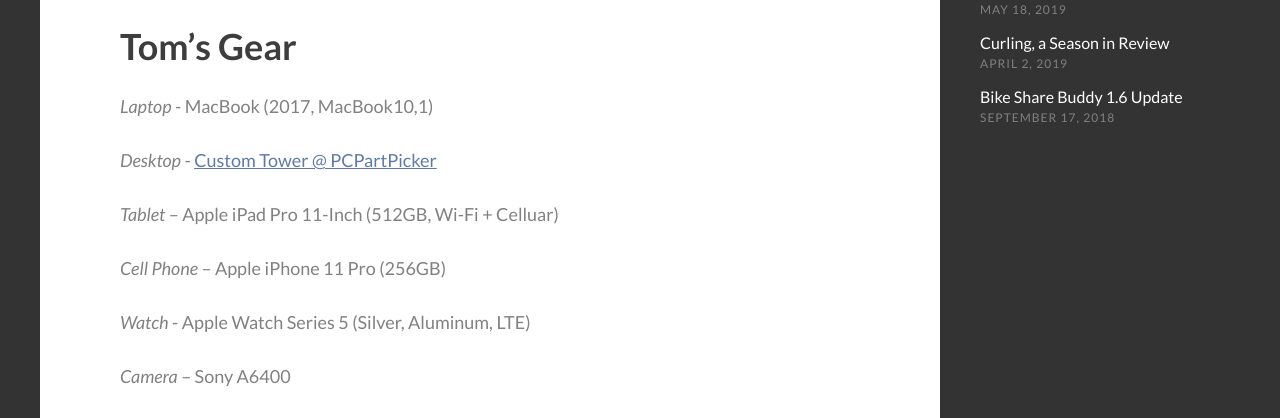
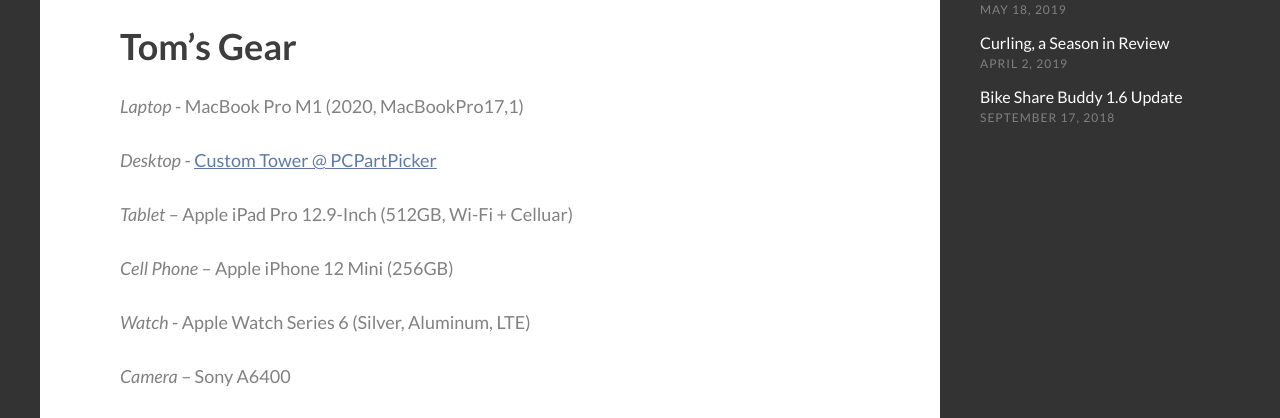
Before and after one commit to tomarra/tomarra.github.io, a Jekyll site: the page built from about.md, in a window 1280 px wide. Shown: the part 660-1078 px from the top of the page. Built offline with Jekyll 4.4.1, drawn with Linux system fonts in a browser that asks for light colours; some web fonts are replaced.

Commit message:
Update about.md

```diff
--- a/about.md
+++ b/about.md
@@ -9,15 +9,15 @@
 
 # Tom's Gear
 
-*Laptop* - MacBook (2017, MacBook10,1)
+*Laptop* - MacBook Pro M1 (2020, MacBookPro17,1)
 
-*Desktop* - [Custom Tower @ PCPartPicker](https://pcpartpicker.com/b/WWcqqs)
+*Desktop* - [Custom Tower @ PCPartPicker](https://pcpartpicker.com/b/dkp8TW)
 
-*Tablet* – Apple iPad Pro 11-Inch (512GB, Wi-Fi + Celluar)
+*Tablet* – Apple iPad Pro 12.9-Inch (512GB, Wi-Fi + Celluar)
 
-*Cell Phone* – Apple iPhone 11 Pro (256GB)
+*Cell Phone* – Apple iPhone 12 Mini (256GB)
 
-*Watch* - Apple Watch Series 5 (Silver, Aluminum, LTE)
+*Watch* - Apple Watch Series 6 (Silver, Aluminum, LTE)
 
 *Camera* – Sony A6400
 
```
